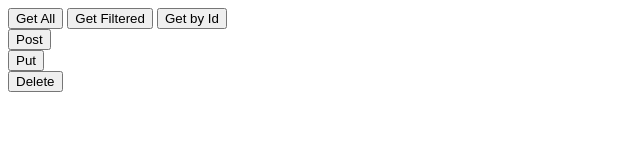
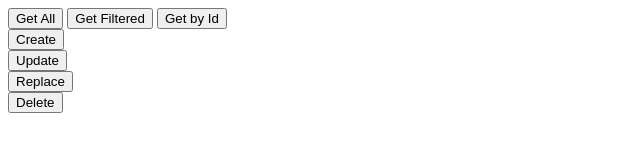
Before and after one commit to luisllamasbinaburo/Axios-consuming-API-REST, a plain HTML site: page index.html in a window 1280 px wide. Shown: the whole page, without its empty margins (0-640 px from the left). Drawn offline with nearby package versions, Linux system fonts and the light colour scheme.

Commit message:
Update index.html

```diff
--- a/index.html
+++ b/index.html
@@ -14,10 +14,13 @@
 		  <button onclick="getByIdRequest()">Get by Id</button>
       </div>
 	  <div>
-		  <button onclick="postRequest()">Post</button>
+		  <button onclick="postRequest()">Create</button>
       </div>
 	  <div>
-		  <button onclick="putRequest()">Put</button>
+		  <button onclick="patchRequest()">Update</button>
+      </div>
+	  <div>
+		  <button onclick="putRequest()">Replace</button>
       </div>
 	  <div>
 		  <button onclick="deleteRequest()">Delete</button>
```
